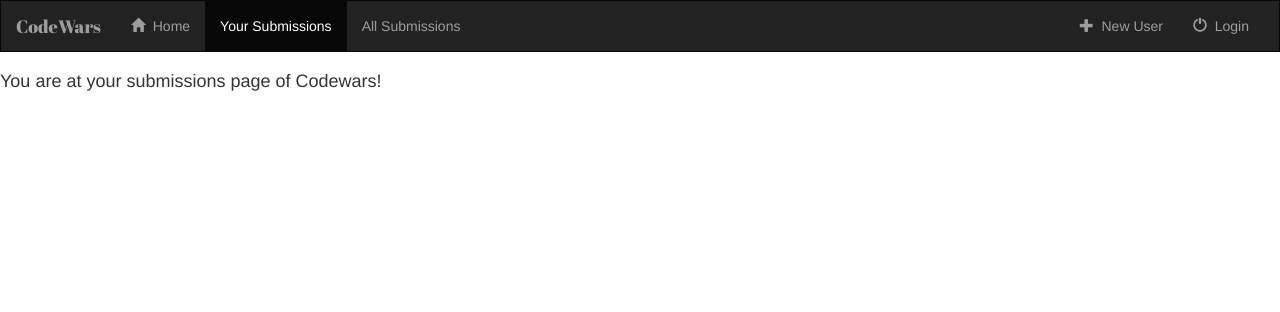
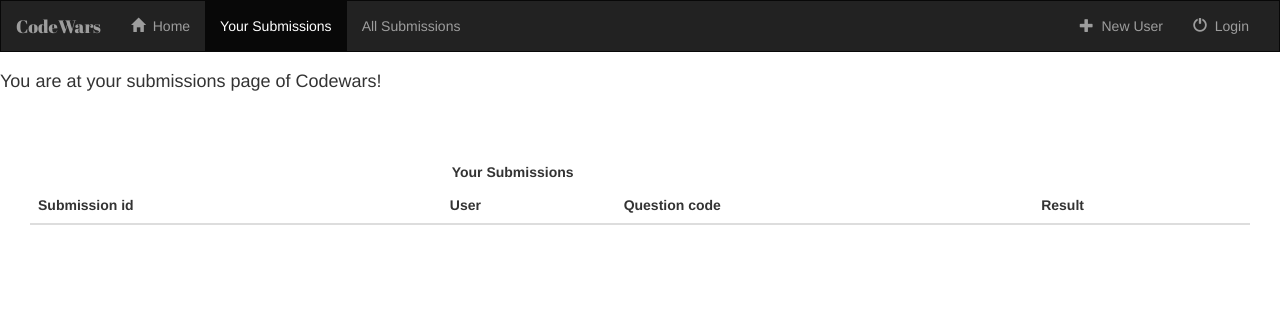
Before and after one commit to FileicegetAccepted-2016/codewars, a Django app: a page that uses RITCSE_codeWars/templates/RITCSE_codeWars/YourSubmissions.html in a window 1280 px wide. Shown: the top 312 px of the page. Run offline with Django 3.2, Linux system fonts and the light colour scheme; the visitor is signed in with stand-in values (Sample User, id 1); data that the repository does not hold is empty; some libraries are stand-ins or nearby versions.

Commit message:
Some more templates

```diff
--- a/RITCSE_codeWars/templates/RITCSE_codeWars/AllSubmissions.html
+++ b/RITCSE_codeWars/templates/RITCSE_codeWars/AllSubmissions.html
@@ -42,18 +42,20 @@
                  <table class="table table-hover">
                     <thead>
                         <tr>
-                            <th>Rank</th>
+
                             <th>User</th>
                             <th>Question Solved</th>
                             <th>Last Submitted</th>
                         </tr>
                     </thead>
+                    <tbody>
                     {% for row_item in rank_list %}
                         <tr>{{ forloop.counter }}</tr>
                         <tr>{{ row_item.user.username }}</tr>
                         <tr>{{ row_item.question_solved }}</tr>
                         <tr>{{ row_item.last_submitted }}</tr>
                     {% endfor %}
+                    </tbody>
                 </table>
              <label class="col-md-4"></label>
              </div>
--- a/RITCSE_codeWars/templates/RITCSE_codeWars/YourSubmissions.html
+++ b/RITCSE_codeWars/templates/RITCSE_codeWars/YourSubmissions.html
@@ -3,7 +3,30 @@
 {% block YourSubmissions %}active{% endblock %}
 
 {% block code %}
-    <h4>You are at your submissions page of Codewars!</h4>
+    <h4>You are at your submissions page of Codewars!</h4><br><br><br>
+
+    <div class="container-fluid">
+            <div class="col-md-12 table-responsive">
+            <label class="col-md-4"></label>
+            <label class="col-md-4">Your Submissions</label>
+                <table class="table table-hover">
+                    <thead>
+                        <tr>
+                            <th>Submission id</th>
+                            <th>User</th>
+                            <th>Question code</th>
+                            <th>Result</th>
+                        </tr>
+                    </thead>
+                    {% for row_item in submission_list %}
+                        <tr>{{ row_item.submission_id }}</tr>
+                        <tr>{{ row_item.user.username }}</tr>
+                        <tr>{{ row_item.question_code }}</tr>
+                        <tr>{{ row_item.result }}</tr>
+                    {% endfor %}
+                </table>
+            <label class="col-md-4"></label>
+            </div>
 
 
 {% endblock %}
```
